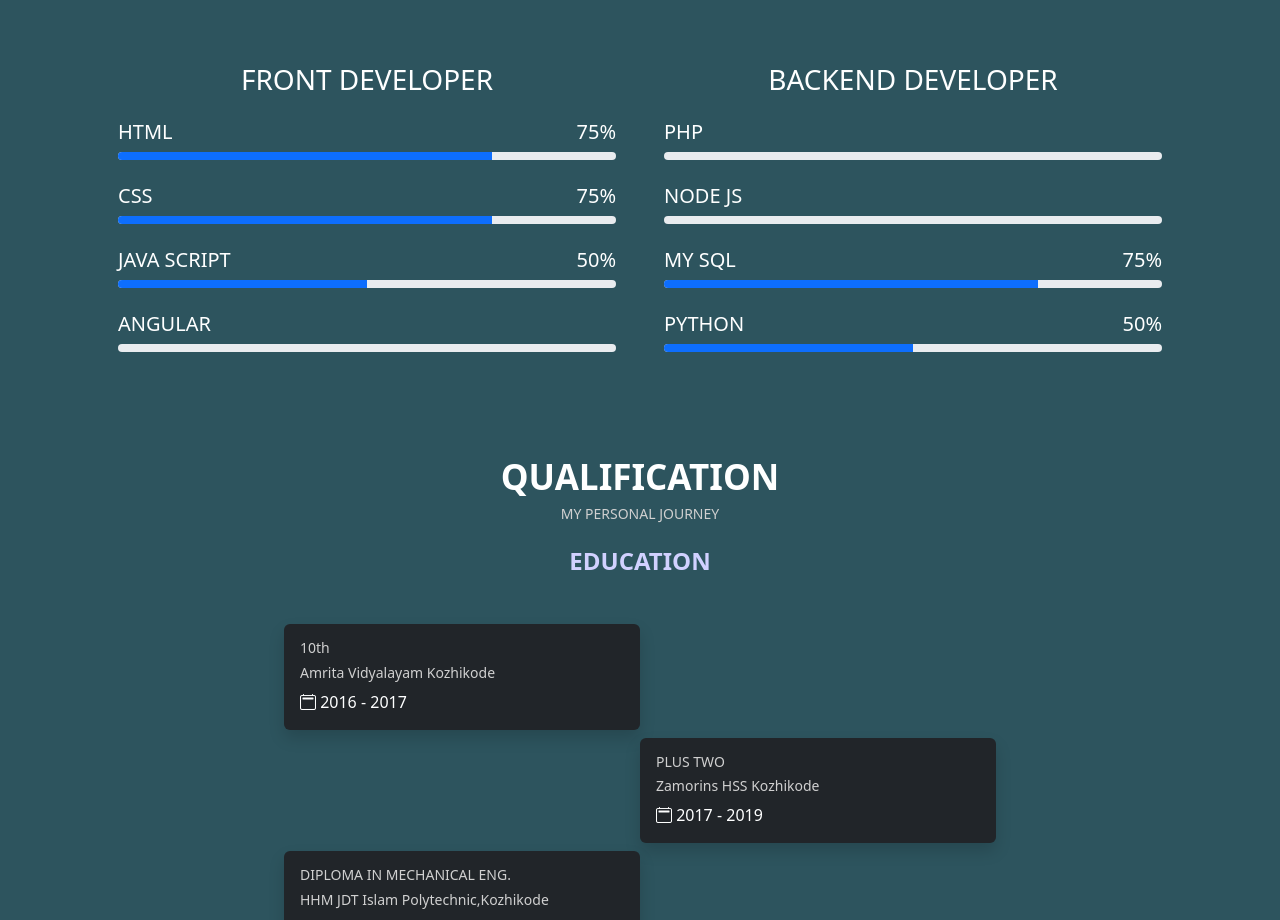
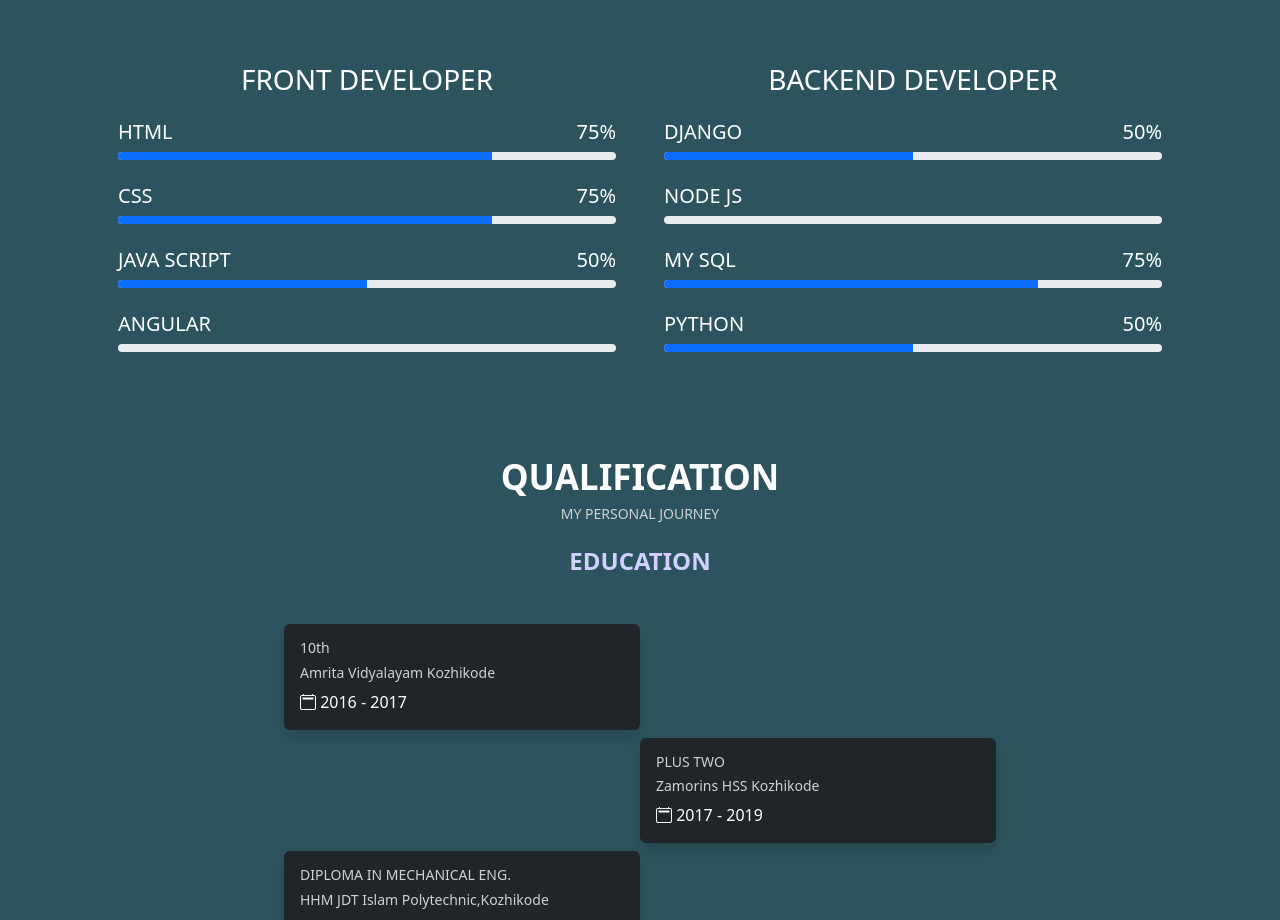
Before and after one commit to Nivedsunil/Portfolio, a plain HTML site: page index.html in a window 1280 px wide. Shown: the part 1700-2620 px from the top of the page. Drawn offline with nearby package versions, Linux system fonts and the light colour scheme.

Commit message:
added django

```diff
--- a/index.html
+++ b/index.html
@@ -134,9 +134,9 @@
                 <div class="col-sm-12 col-md-6 col-lg-6">
                     <h3 class="text-center">BACKEND DEVELOPER</h3>
                     <div>
-                        <h5 class="mt-4">PHP</h5>
+                        <h5 class="mt-4">DJANGO <span class="float-end">50%</span></h5>
                         <div class="progress  " style="height: 8px">
-                            <div class="progress-bar   " style="height: 8px; "></div>
+                            <div class="progress-bar  w-50  " style="height: 8px; "></div>
                         </div>
                     </div>
                     <div>
```
